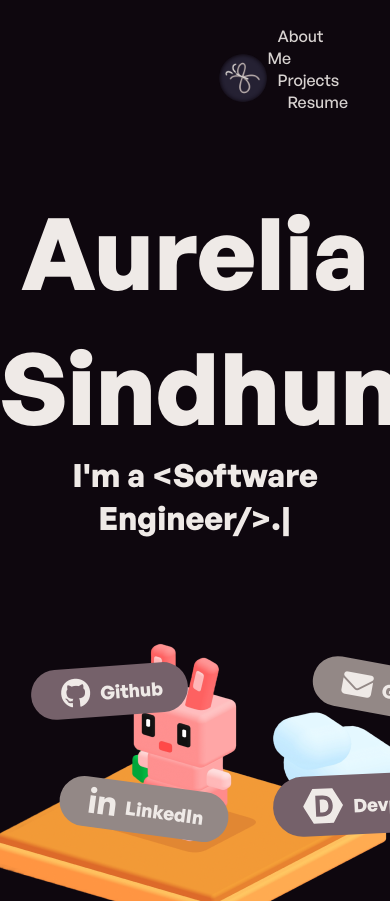
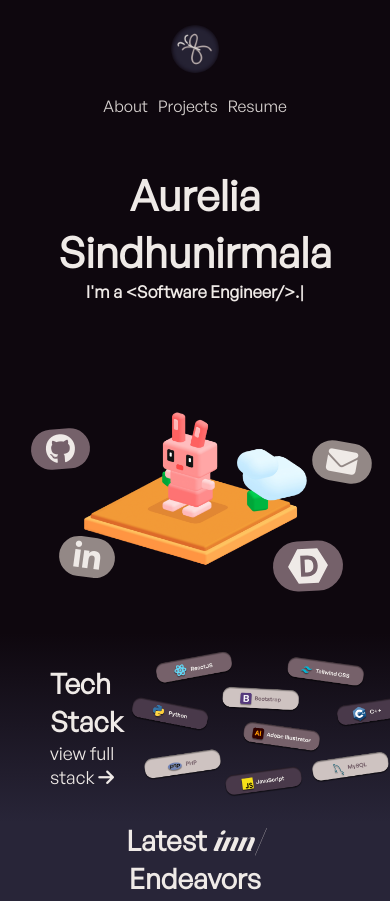
Before and after one commit to AureliaSindhu/portfolio, a plain HTML site: page index.html in a window 390 px wide. Shown: the top 901 px of the page. Drawn offline with nearby package versions, Linux system fonts and the light colour scheme; a web font is replaced by a local one.

Commit message:
responsive

```diff
--- a/index.html
+++ b/index.html
@@ -34,14 +34,14 @@
         </div>
 
         <div class = "right-side">
-            <a href = "about.html"> About Me </a>
+            <a href = "about.html"> About </a>
             <a href = "projects.html"> Projects </a>
-            <a href = "#resume"> Resume </a>
+            <a href = "attributes/resume.pdf" target="_blank"> Resume </a>
         </div>
     </div>
 
     <div id = "about">
-        <h1 class="title" style="font-size: 100px;"> Aurelia Sindhunirmala </h1>
+        <h1 class="title"> Aurelia Sindhunirmala </h1>
         <h1 class="auto-type"><span></span></h1>
             <!-- i am a (student, designer, programmer, baker) -->
             <script>
--- a/style.css
+++ b/style.css
@@ -1,6 +1,5 @@
 :root{
     /* font */
-    /* --font: "Santoshi", sans-serif; */
     --font: "General Sans", sans-serif;
     --secFont: "Boska", serif;
 
@@ -26,51 +25,9 @@
 }
 
 @font-face {
-    font-family: "General Sans";
-    src: url("/font/GeneralSans_Complete/Fonts/OTF/GeneralSans-Bold.otf") format("opentype");
-    font-weight: bold;
-}
-
-@font-face {
-    font-family: "General Sans";
-    src: url("/font/GeneralSans_Complete/Fonts/OTF/GeneralSans-Light.otf") format("opentype");
-    font-weight: light;
-}
-
-@font-face {
-    font-family: "General Sans";
-    src: url("/font/GeneralSans_Complete/Fonts/OTF/GeneralSans-Italic.otf") format("opentype");
-    font-weight: italic;
-}
-
-@font-face {
-    font-family: "General Sans";
-    src: url("/font/GeneralSans_Complete/Fonts/OTF/GeneralSans-Light.otf") format("opentype");
-    font-weight: light;
-}
-
-@font-face {
-    font-family: "General Sans";
-    src: url("/font/GeneralSans_Complete/Fonts/OTF/GeneralSans-Medium.otf") format("opentype");
-    font-weight: medium;
-}
-
-@font-face {
     font-family: "Boska";
     src: url("/font/Boska_Complete/Fonts/OTF/Boska-BlackItalic.otf") format("opentype");
     font-weight: BlackItalic;
-}
-
-@font-face {
-    font-family: "Boska";
-    src: url("/font/Boska_Complete/Fonts/OTF/Boska-BoldItalic.otf") format("opentype");
-    font-weight: BoldItalic;
-}
-
-@font-face {
-    font-family: "Boska";
-    src: url("/font/Boska_Complete/Fonts/OTF/Boska-MediumItalic.otf") format("opentype");
-    font-weight: MediumItalic;
 }
 
 *{
@@ -178,6 +135,10 @@ a:hover {
     color: var(--icon);
 }
 
+.title{
+    font-size: 10vh;
+}
+
 /* devpost icon */
 .fa-devpost {
     display: inline-block;
@@ -205,7 +166,7 @@ a:hover {
     height: 100vh;
     width: 100%;
     bottom: 0;
-    margin-top: 40px;
+    margin: 40px 0;
     position: relative;
 }
 
@@ -233,7 +194,6 @@ a:hover {
 }
 
 .techCol h1{
-    /* font-size: 70px; */
     font-size: var(--title);
 }
 
@@ -648,12 +608,6 @@ a:hover {
     height: auto;
 }
 
-@media (max-width: 768px) {
-    .projCol {
-        grid-template-columns: 1fr;
-    }
-}
-
 .tags a{
     display: inline-flex;
     border-radius: 6px;
@@ -691,11 +645,6 @@ a:hover {
     position: relative;
     padding: 40px 100px;
     margin: 0 20px;
-}
-
-.intro {
-    display: flex;
-    align-items: center;
 }
 
 .name {
@@ -926,3 +875,98 @@ a:hover {
     text-decoration: none;
     cursor: pointer;
 }
+
+
+@media (max-width: 768px) {
+    .navbar {
+        flex-direction: column;
+        align-items: flex-start;
+        margin: 2vh 5vh;
+        padding: 1vh 4vh;
+    }
+
+    .left-side {
+        width: 100%;
+        justify-content: center;
+        margin-bottom: 1vh;
+    }
+
+    .right-side {
+        width: 100%;
+        display: flex;
+        justify-content: center;
+        margin-top: 1vh;
+    }
+
+    .right-side a {
+        margin: 0 5px;
+    }
+    /* home */
+    .title{
+        font-size: 5vh;
+    }
+
+    .auto-type, .auto-type span{
+        font-size: 2vh;
+    }
+
+    .bunny img{
+        max-width: 70%;
+    }
+
+    #about{
+        background-image: none;
+        height: auto;
+    }
+
+    #sosmed-bar {
+        top: 0;
+        left: 0;
+        flex-direction: row;
+    }
+
+    .s-icon{
+        padding: 0;
+        margin: 0 0 4vh 0;
+    }
+
+    .s-icon h3 {
+        display: none;
+    }
+
+    .techCol h1{
+        font-size: var(--heading);
+    }
+
+    .techCol a{
+        font-size: var(--paragraphs);
+    }
+
+    #projects h1{
+        font-size: var(--heading);
+        padding: 0;
+        margin-bottom: 20px;
+    }
+
+    #funzies{
+        height: 80vh;
+    }
+
+    /* about */
+    .intro{
+        display: block;
+    }
+
+    /* projects */
+    .view-opt{
+        margin: 20px 0;
+    }
+
+    .custom-dropdown{
+        margin: 20px 0;
+    }
+
+    .projCol {
+        grid-template-columns: 1fr;
+    }
+}
```
Also changed, not shown: about.html (+3 -3 lines), projects.html (+2 -2 lines).
